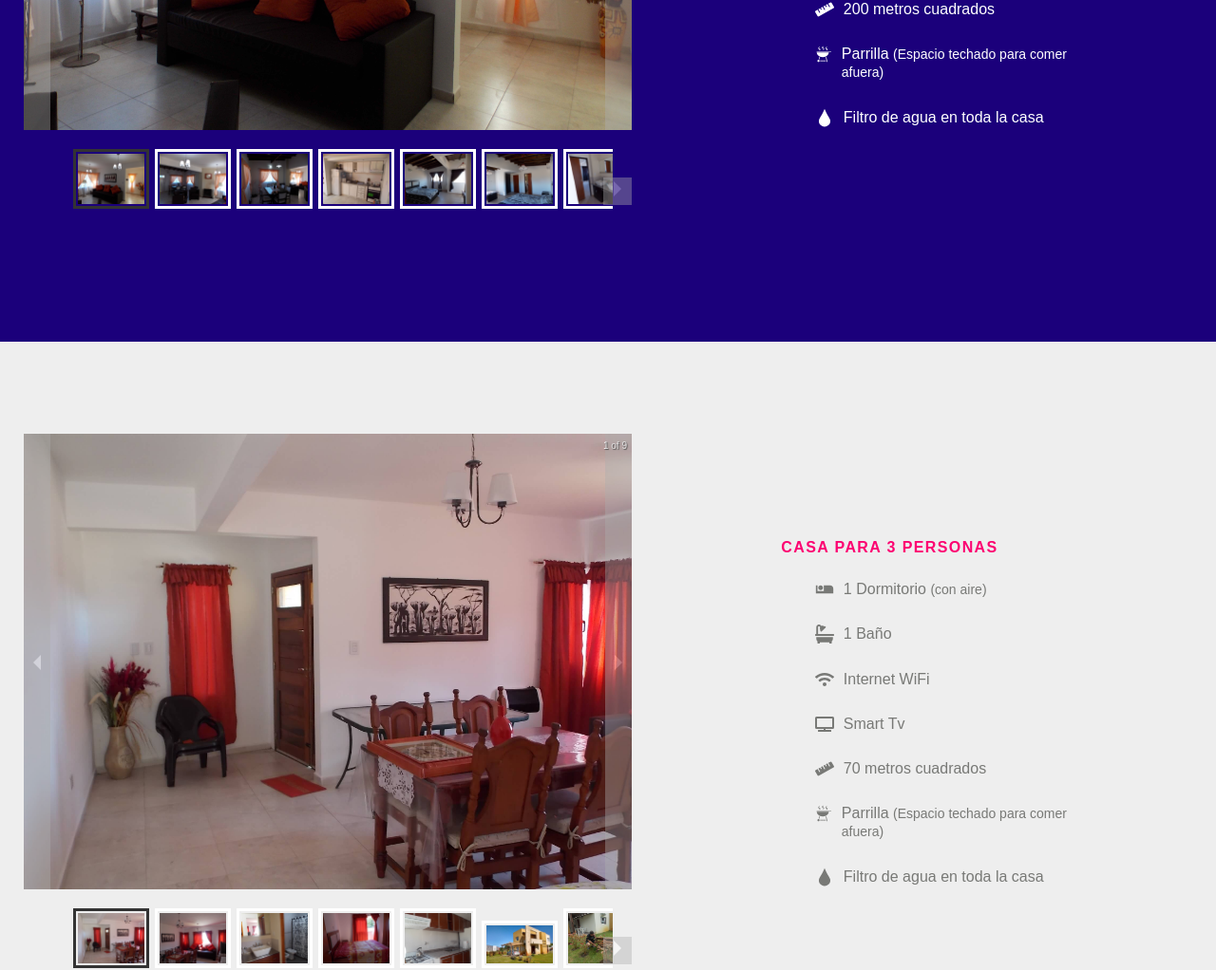
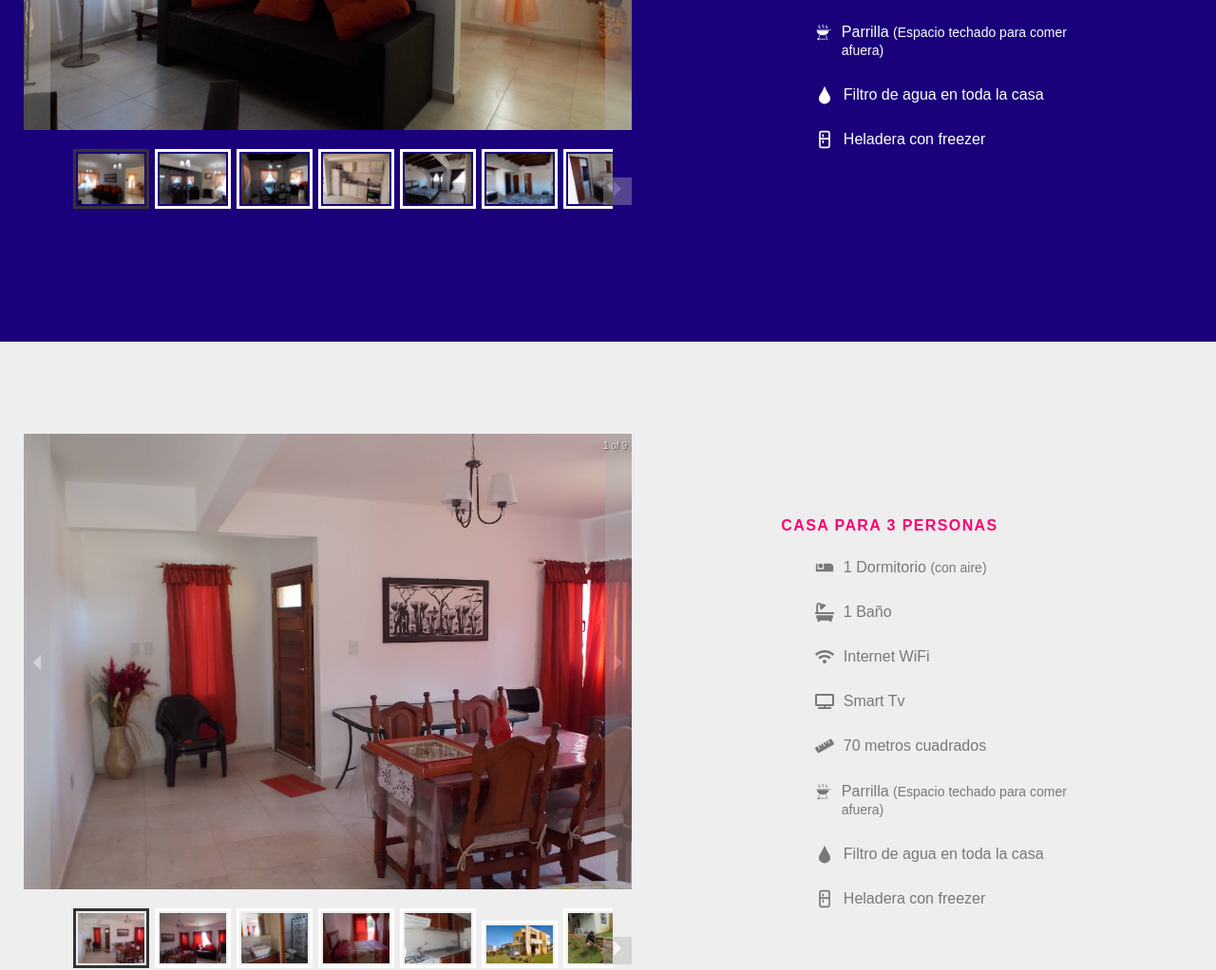
Before and after one commit to fergim1/Web-Costa-del-este, a React (Create React App) app: page / in a window 1280 px wide. Shown: the part 1240-2262 px from the top of the page at 95% size. Built offline with nearby package versions, Linux system fonts and the light colour scheme; a web font is replaced by a local one.

Commit message:
correcion de detalles del google maps

```diff
--- a/src/App.css
+++ b/src/App.css
@@ -380,8 +380,8 @@ body {
 .row {
   overflow-y:inherit
 }
-.ubication-wrappper {
-  /* margin-top: 50px; */
+.ubication-wrapper {
+  margin-top: 50px;
 }
 .ubication-up-title {
   color: var(--second-color);
@@ -768,10 +768,6 @@ body {
 
 
 @media screen and (max-width: 768px) {
-  /* .home-image-background {
-    width: 100%;
-    height: 100%;
-  } */
 
   /* NAVBAR  768px*/
   .nav-div-icon-menu {
@@ -873,7 +869,6 @@ body {
   /* CONTACT SECTION 768px */
   .contact-container {
     padding: 100px 0;
-    /* height: 700px; */
   }
   .contact-form {
     margin-left: 0;
@@ -894,7 +889,10 @@ body {
     font-size: 20px !important;
   }
 
-
+  /* UBICATION SECTION 768px*/
+  .ubication-wrapper {
+    margin-top: 0px;
+  }
 
   /* FOOTER 768px*/
   .footer-links-container {
--- a/src/components/BigHouse/index.js
+++ b/src/components/BigHouse/index.js
@@ -1,10 +1,10 @@
 import React from "react";
+import { Carousel } from 'react-responsive-carousel';
 import { MdAirlineSeatIndividualSuite } from "react-icons/md";
 import { GiBarbecue, GiWaterDrop } from "react-icons/gi";
 import { FaBath, FaTv, FaWifi, FaRuler} from "react-icons/fa";
+import { CgSmartHomeRefrigerator } from "react-icons/cg";
 
-import "react-responsive-carousel/lib/styles/carousel.min.css"
-import { Carousel } from 'react-responsive-carousel';
 import img1 from '../../images/casa-5-personas/1.jpg'
 import img2 from '../../images/casa-5-personas/2.jpg'
 import img3 from '../../images/casa-5-personas/3.jpg'
@@ -17,6 +17,9 @@ import img9 from '../../images/casa-5-personas/9.jpg'
 import img10 from '../../images/casa-5-personas/10.jpg'
 import img11 from '../../images/frente-casa2.jpg'
 import img12 from '../../images/frente-noche.jpg'
+
+import "react-responsive-carousel/lib/styles/carousel.min.css"
+
 
 export const BigHouse = () => {
   return (
@@ -99,7 +102,7 @@ export const BigHouse = () => {
 
                                 <div className='casa-column-2-item casa-grande-font-color'>
                                     <FaRuler className='casa-column-2-icon'/>
-                                    <h6 className='casa-column-2-item-title'>200 metros cuadrados</h6>
+                                    <h6 className='casa-column-2-item-title'>130 metros cuadrados</h6>
                                 </div>
 
                                 <div className='casa-column-2-item casa-grande-font-color'>
@@ -112,6 +115,11 @@ export const BigHouse = () => {
                                     <h6 className='casa-column-2-item-title'>Filtro de agua en toda la casa</h6>
                                 </div>
 
+                                <div className='casa-column-2-item casa-grande-font-color'>
+                                    <CgSmartHomeRefrigerator className='casa-column-2-icon'/>
+                                    <h6 className='casa-column-2-item-title'>Heladera con freezer</h6>
+                                </div>
+
                             </div>
                         </div>
 
--- a/src/components/SmallHouse/index.js
+++ b/src/components/SmallHouse/index.js
@@ -1,10 +1,10 @@
 import React from "react";
+import { Carousel } from 'react-responsive-carousel';
 import { MdAirlineSeatIndividualSuite } from "react-icons/md";
 import { GiBarbecue, GiWaterDrop } from "react-icons/gi";
 import { FaBath, FaTv, FaWifi, FaRuler} from "react-icons/fa";
+import { CgSmartHomeRefrigerator } from "react-icons/cg";
 
-import "react-responsive-carousel/lib/styles/carousel.min.css"
-import { Carousel } from 'react-responsive-carousel';
 import img1 from '../../images/casa-3-personas/1.JPG'
 import img2 from '../../images/casa-3-personas/2.JPG'
 import img3 from '../../images/casa-3-personas/3.JPG'
@@ -14,6 +14,9 @@ import img6 from '../../images/casa-3-personas/6.jpg'
 import img7 from '../../images/casa-3-personas/7.JPG'
 import img8 from '../../images/frente-casa2.jpg'
 import img9 from '../../images/frente-noche.jpg'
+
+import "react-responsive-carousel/lib/styles/carousel.min.css"
+
 
 export const SmallHouse = () => {
   return (
@@ -100,6 +103,11 @@ export const SmallHouse = () => {
                                     <h6 className='casa-column-2-item-title'>Filtro de agua en toda la casa</h6>
                                 </div>
 
+                                <div className='casa-column-2-item'>
+                                    <CgSmartHomeRefrigerator className='casa-column-2-icon'/>
+                                    <h6 className='casa-column-2-item-title'>Heladera con freezer</h6>
+                                </div>
+
                             </div>
                         </div>
 
--- a/src/components/UbicationSection/index.js
+++ b/src/components/UbicationSection/index.js
@@ -2,6 +2,7 @@ import React from 'react'
 import Map from './Map'
 import { MdPlace } from "react-icons/md";
 
+const API_KEY = 'AIzaSyBjHd88u0lhK_921tzJyrdMUQF9oD8baRc'
 
 export const UbicationSection = () => {
     return (
@@ -22,7 +23,7 @@ export const UbicationSection = () => {
                 <div>
                     <Map
                         isMarkerShown
-                        googleMapURL='https://maps.googleapis.com/maps/api/js?v=3.exp&key=AIzaSyBjHd88u0lhK_921tzJyrdMUQF9oD8baRc'
+                        googleMapURL={`https://maps.googleapis.com/maps/api/js?v=3.exp&key=${API_KEY}`}
                         containerElement={<div className='ubication-map-border' style={{ height: `400px` }} />}
                         mapElement={<div style={{ height: `100%` }} />}
                         loadingElement={<div style={{ height: `100%` }} />}
```
